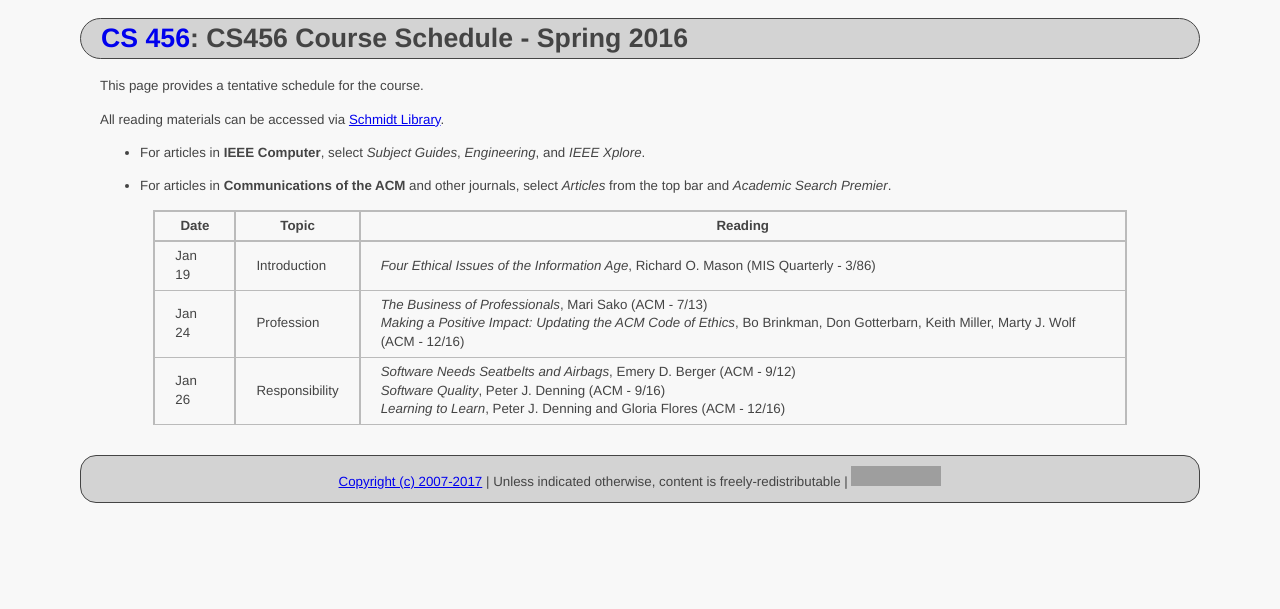
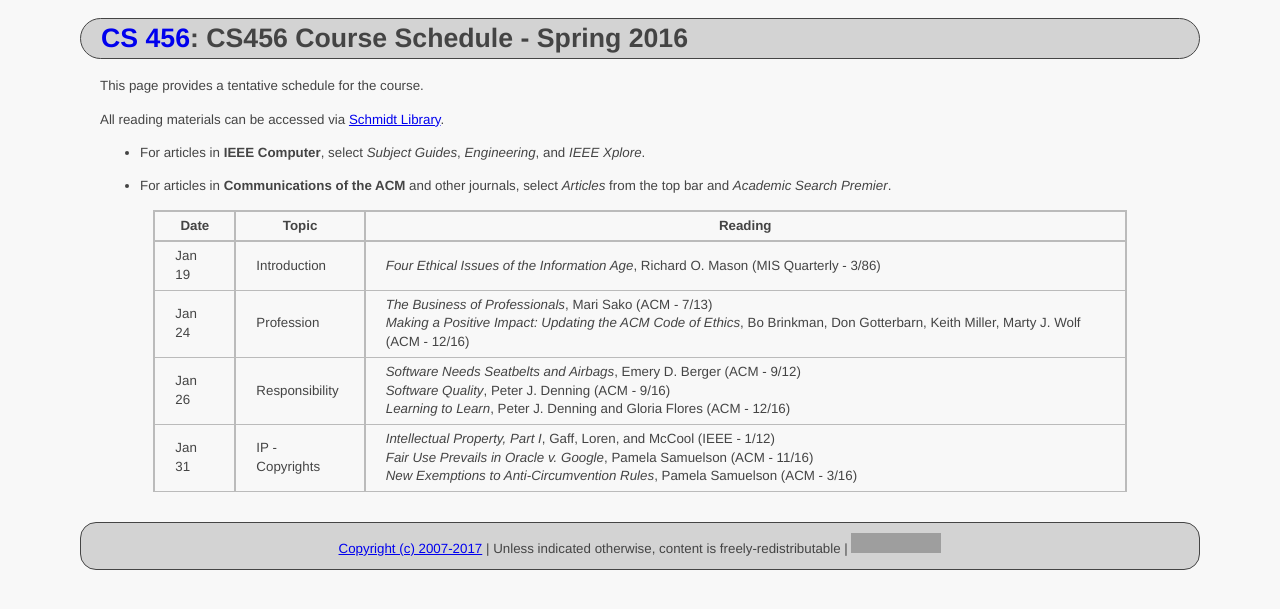
Before and after one commit to ycpcs/cs456-spring2017, a Jekyll site: the page built from schedule/index.md, in a window 1280 px wide. Shown: the top 609 px of the page. Built offline with Jekyll 4.4.1, drawn with Linux system fonts in a browser that asks for light colours; grey boxes are pictures that could not be loaded.

Commit message:
add copyright articles
add copyright articles

```diff
--- a/schedule/index.md
+++ b/schedule/index.md
@@ -17,6 +17,7 @@ All reading materials can be accessed via [Schmidt Library](http://library.ycp.e
 > Jan 19  | Introduction    | *Four Ethical Issues of the Information Age*, Richard O. Mason (MIS Quarterly - 3/86)  |
 > Jan 24  | Profession      | *The Business of Professionals*, Mari Sako (ACM - 7/13) <br /> *Making a Positive Impact: Updating the ACM Code of Ethics*, Bo Brinkman, Don Gotterbarn, Keith Miller, Marty J. Wolf (ACM - 12/16) |
 > Jan 26  | Responsibility  | *Software Needs Seatbelts and Airbags*, Emery D. Berger (ACM - 9/12) <br /> *Software Quality*, Peter J. Denning (ACM - 9/16) <br /> *Learning to Learn*, Peter J. Denning and Gloria Flores (ACM - 12/16) |
+> Jan 31  | IP - Copyrights | *Intellectual Property, Part I*, Gaff, Loren, and McCool (IEEE - 1/12) <br /> *Fair Use Prevails in Oracle v. Google*, Pamela Samuelson (ACM - 11/16) <br /> *New Exemptions to Anti-Circumvention Rules*, Pamela Samuelson (ACM - 3/16) |
 
 
 
```
